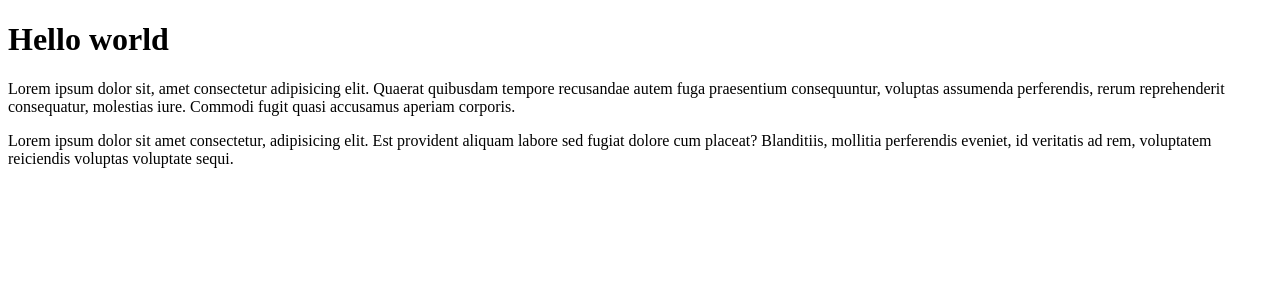
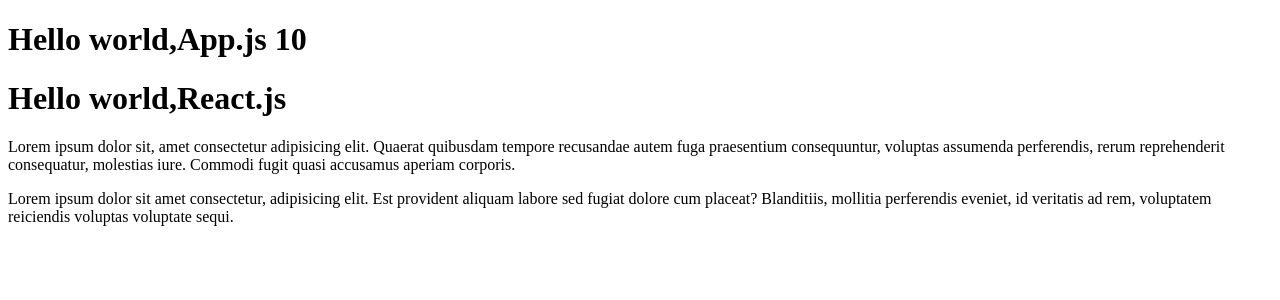
Before and after one commit to KhrystynaVasylynka/react, a React (Create React App) app: page / in a window 1280 px wide. Shown: the top 300 px of the page. Built offline with nearby package versions, Linux system fonts and the light colour scheme.

Commit message:
added type

```diff
--- a/src/index.tsx
+++ b/src/index.tsx
@@ -3,10 +3,16 @@ import ReactDOM from 'react-dom/client'
 
 const root = ReactDOM.createRoot(document.getElementById('root') as HTMLElement)
 
-//компонент
 
-const Header = () => {
-  return <h1>Hello world</h1>
+
+//типи пропсів
+type HeaderType = {
+  title: string,
+  num?:number
+}
+
+const Header = (props:HeaderType) => {
+  return <h1>Hello world,{props.title} {props.num}</h1>
 }
 
 const Content = () => {
@@ -32,8 +38,9 @@ const Content = () => {
 const App = () => {
   return (
       <>
-          <Header />
-          <Content />
+          <Header title="App.js" num={10} />
+          <Header title="React.js"/>
+          <Content  />
       </>
   )
 }
```
